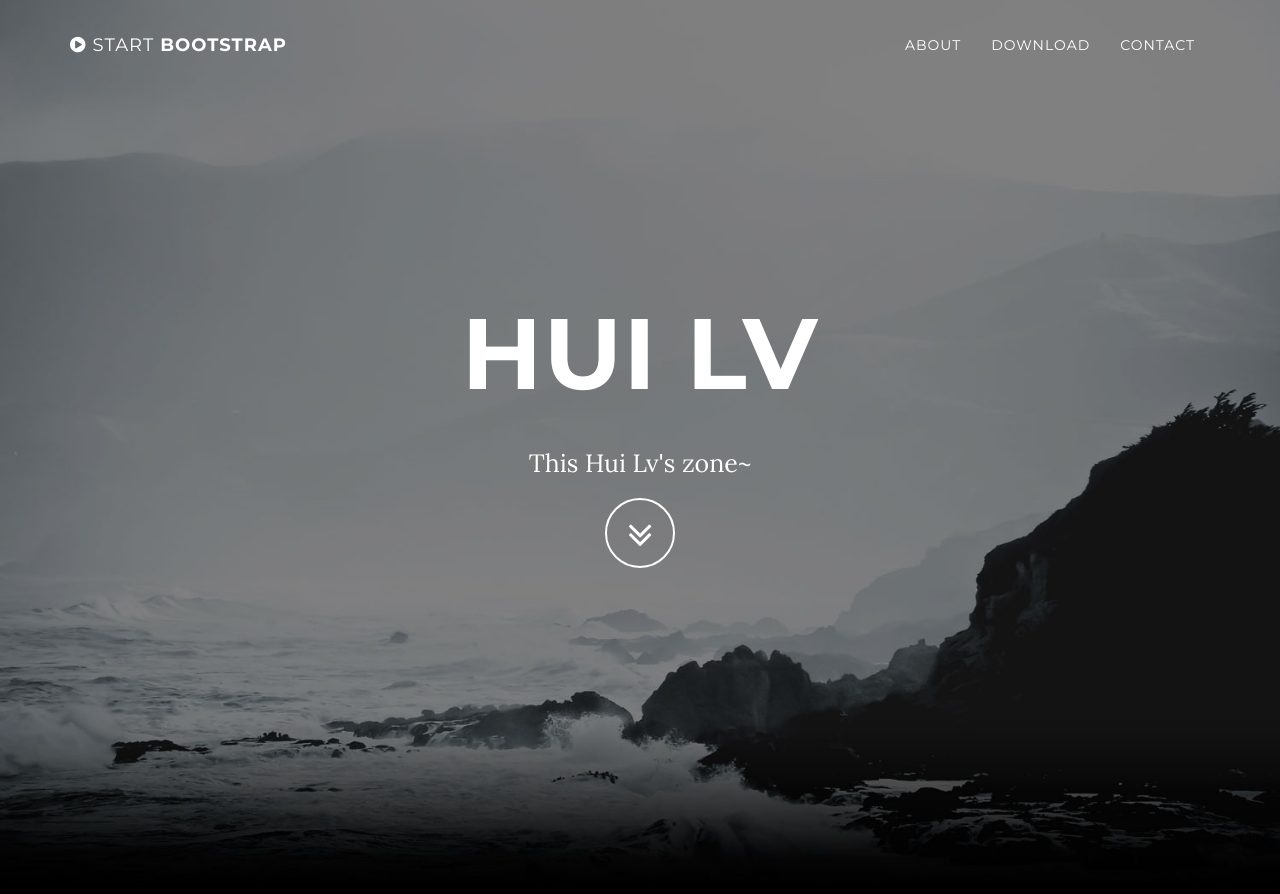
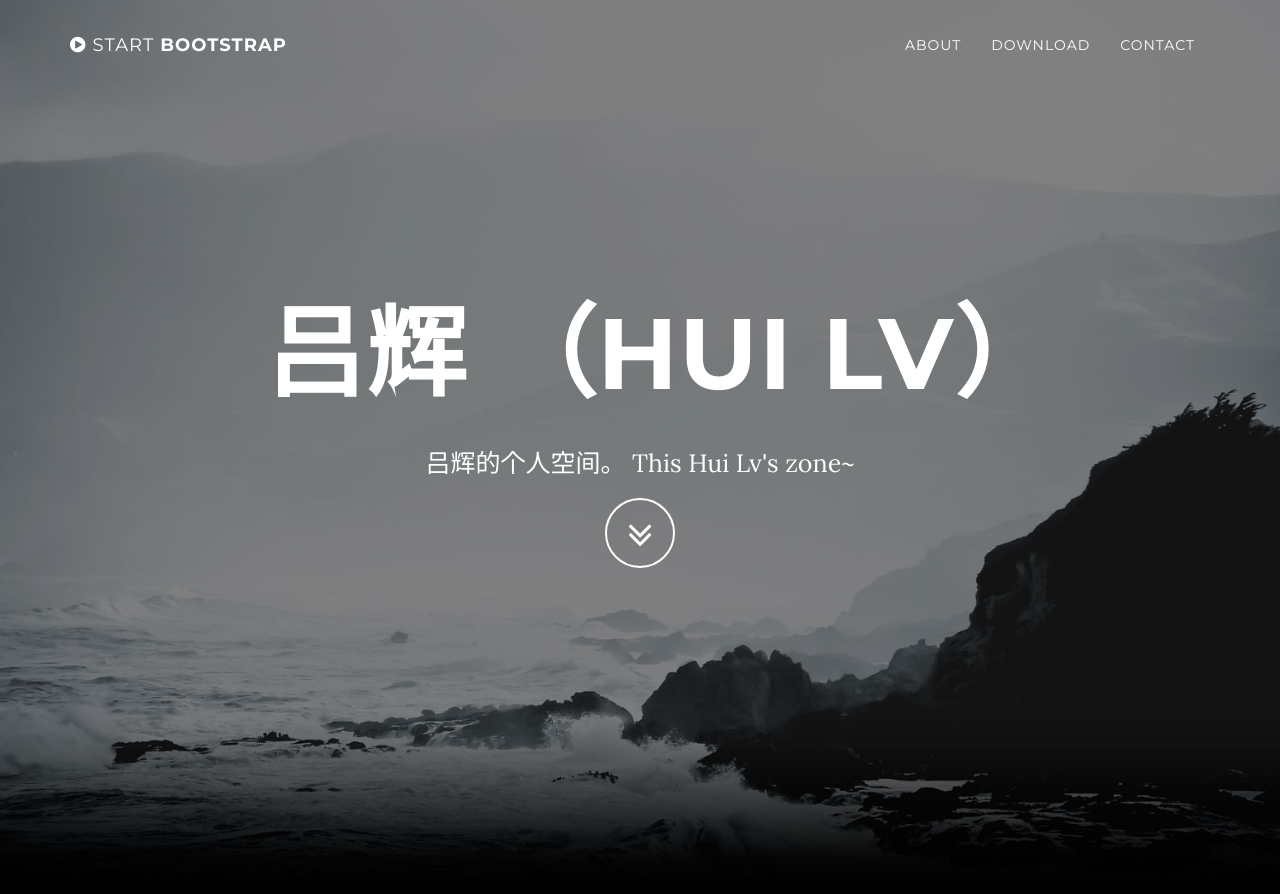
Before and after one commit to ktr-hubrt/ktr-hubrt.github.io, a Jekyll site: the page built from index.html, in a window 1280 px wide and 900 px high. Shown: the top 894 px of the window. Built offline with Jekyll 4.4.1, drawn with Linux system fonts in a browser that asks for light colours.

Commit message:
Update _config.yml

```diff
--- a/_config.yml
+++ b/_config.yml
@@ -1,8 +1,8 @@
 # Site settings
-title: Hui Lv
+title: 吕辉 （Hui Lv）
 email: huilv@njnu.edu.cn
 url: https://ktr-hubrt.github.io
-description: "This Hui Lv's zone~"
+description: "吕辉的个人空间。 This Hui Lv's zone~"
 
 # Color settings (hex-codes without the leading hash-tag)
 color:
```
